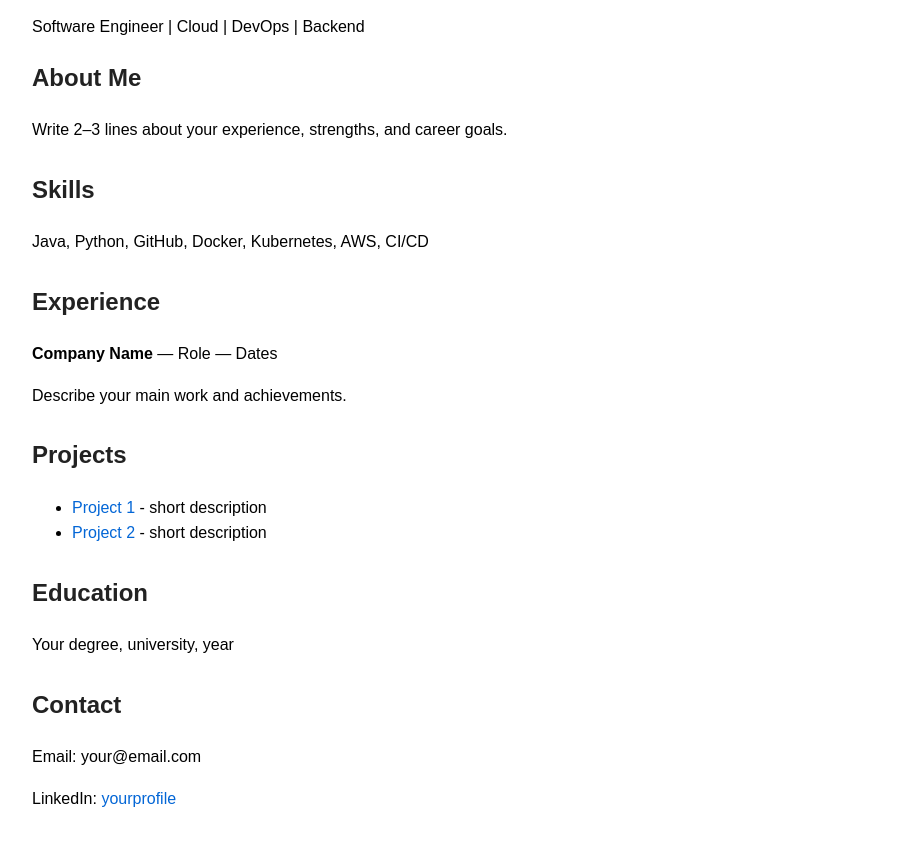
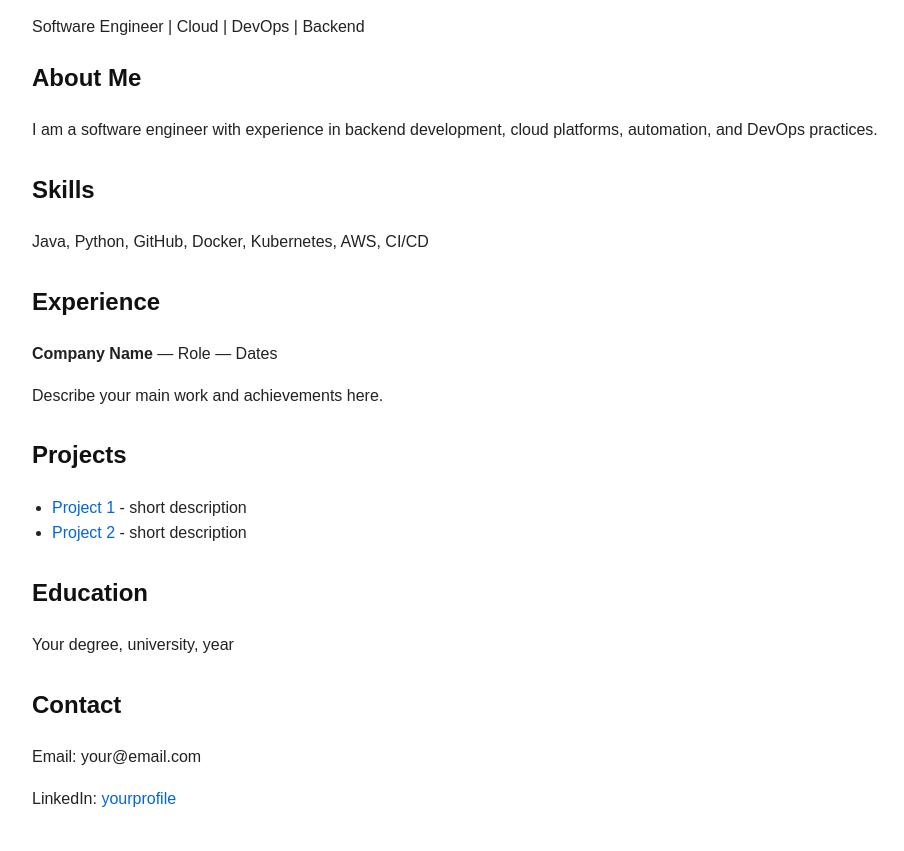
Before and after one commit to singhavichal/avichal-singh.github.io, a plain HTML site: page index.html in a window 1280 px wide. Shown: the part 99-950 px from the top of the page, without its empty margins (158-1062 px from the left). Drawn offline with Linux system fonts and the light colour scheme.

Commit message:
Update index.html

```diff
--- a/index.html
+++ b/index.html
@@ -3,12 +3,29 @@
 <head>
   <meta charset="UTF-8" />
   <meta name="viewport" content="width=device-width, initial-scale=1.0" />
-  <title>Avichal Singh - Resume</title>
+  <title>Avichal Singh</title>
   <style>
-    body { font-family: Arial, sans-serif; max-width: 900px; margin: 40px auto; padding: 0 20px; line-height: 1.6; }
-    h1, h2 { color: #222; }
-    .section { margin-bottom: 28px; }
-    a { color: #0366d6; text-decoration: none; }
+    body {
+      font-family: Arial, sans-serif;
+      max-width: 900px;
+      margin: 40px auto;
+      padding: 0 20px;
+      line-height: 1.6;
+      color: #222;
+    }
+    h1, h2 {
+      color: #111;
+    }
+    .section {
+      margin-bottom: 28px;
+    }
+    a {
+      color: #0366d6;
+      text-decoration: none;
+    }
+    ul {
+      padding-left: 20px;
+    }
   </style>
 </head>
 <body>
@@ -17,7 +34,7 @@
 
   <div class="section">
     <h2>About Me</h2>
-    <p>Write 2–3 lines about your experience, strengths, and career goals.</p>
+    <p>I am a software engineer with experience in backend development, cloud platforms, automation, and DevOps practices.</p>
   </div>
 
   <div class="section">
@@ -28,7 +45,7 @@
   <div class="section">
     <h2>Experience</h2>
     <p><strong>Company Name</strong> — Role — Dates</p>
-    <p>Describe your main work and achievements.</p>
+    <p>Describe your main work and achievements here.</p>
   </div>
 
   <div class="section">
```
